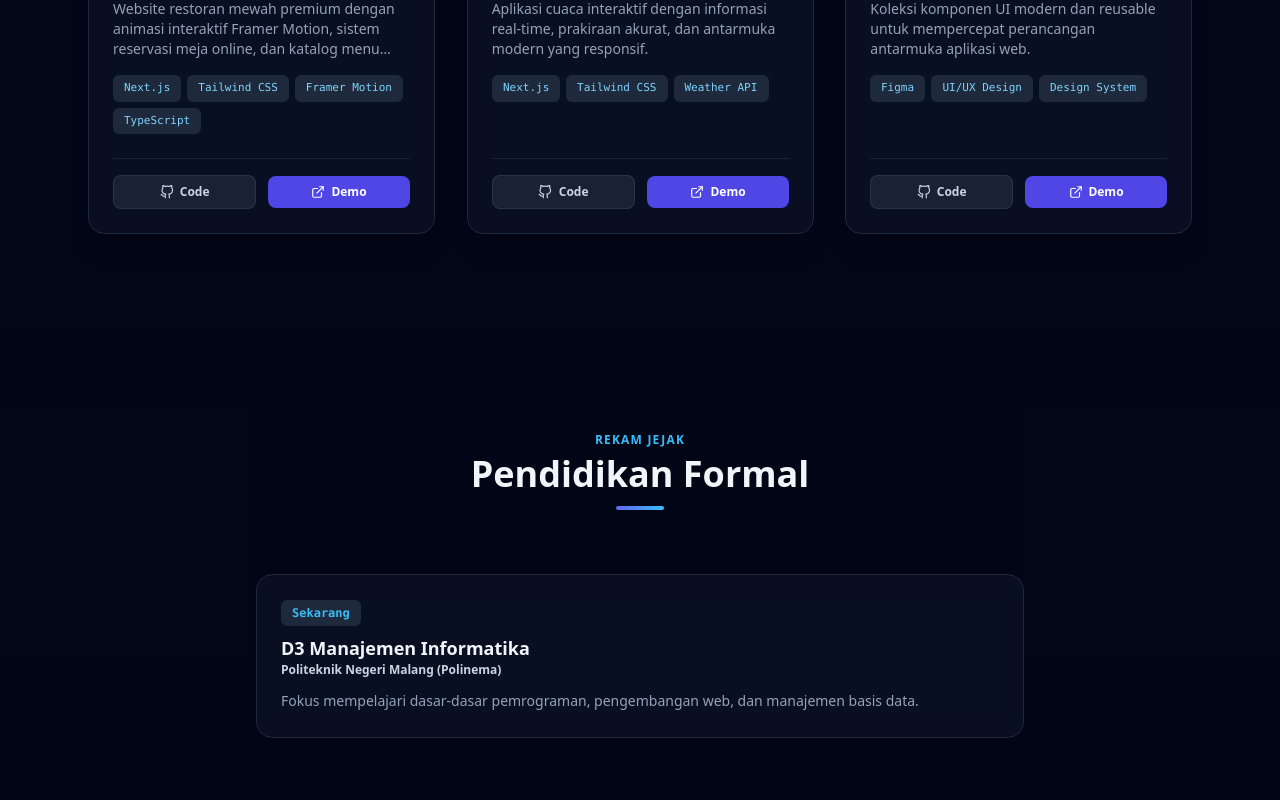
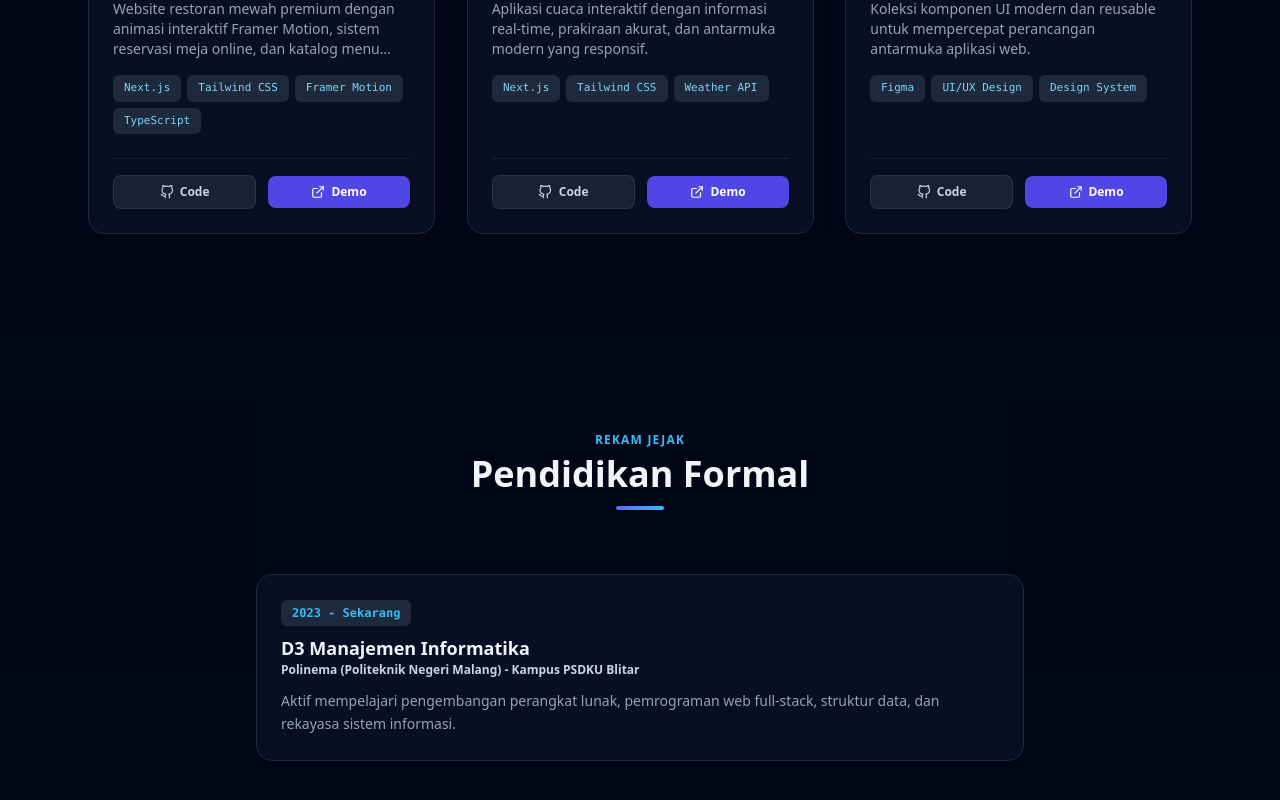
Before and after one commit to NurAlfanNova22/alfan-portofolio, a Next.js app: page / in a window 1280 px wide. Shown: the part 1884-2684 px from the top of the page. Built offline with nearby package versions, Linux system fonts and the light colour scheme.

Commit message:
feat: update project links to point to correct individual GitHub repos

```diff
--- a/src/components/ProjectModal.js
+++ b/src/components/ProjectModal.js
@@ -68,6 +68,17 @@ export const ProjectModal = ({ project, isOpen, onClose }) => {
                     </p>
                   </div>
 
+                  {project.features && (
+                    <div>
+                      <h4 className="text-sm font-bold text-slate-900 dark:text-slate-100 mb-2 uppercase tracking-wide">Fitur Utama</h4>
+                      <ul className="list-disc list-inside space-y-1 text-slate-600 dark:text-slate-400 text-sm leading-relaxed">
+                        {project.features.map((feature, i) => (
+                          <li key={i}>{feature}</li>
+                        ))}
+                      </ul>
+                    </div>
+                  )}
+
                   {project.challenges && (
                     <div>
                       <h4 className="text-sm font-bold text-slate-900 dark:text-slate-100 mb-2 uppercase tracking-wide">Tantangan</h4>
--- a/src/data/portfolioData.js
+++ b/src/data/portfolioData.js
@@ -39,16 +39,7 @@ export const portfolioData = {
       ]
     },
     {
-      category: "AI & Automation",
-      items: [
-        { name: "LLM Integration (OpenAI/Gemini)", level: "Proficient", percent: 85 },
-        { name: "Vercel AI SDK", level: "Proficient", percent: 85 },
-        { name: "Prompt Engineering", level: "Advanced", percent: 90 },
-        { name: "AI-Augmented Development", level: "Advanced", percent: 90 }
-      ]
-    },
-    {
-      category: "Tools & Deployment",
+      category: "Tools & Others",
       items: [
         { name: "Git & GitHub", level: "Proficient", percent: 90 },
         { name: "Vercel / Cloud Hosting", level: "Proficient", percent: 85 }
@@ -64,10 +55,16 @@ export const portfolioData = {
       longDescription: "Membangun platform e-commerce skala penuh yang berfokus pada performa dan pengalaman pengguna. Proyek ini menangani manajemen inventaris yang kompleks, integrasi pembayaran, dan dashboard admin yang intuitif.",
       challenges: "Salah satu tantangan utama adalah mengoptimalkan rendering gambar produk yang banyak tanpa mengorbankan kecepatan LCP (Largest Contentful Paint).",
       solutions: "Saya menggunakan fitur optimasi gambar dari Next.js dan implementasi caching di sisi server untuk mempercepat pengambilan data produk.",
+      features: [
+        "Katalog produk lengkap dengan sistem pencarian & filter kategori dinamis",
+        "Keranjang belanja (Shopping Cart) interaktif dengan perhitungan total otomatis",
+        "Simulasi checkout pembayaran aman dengan validasi pesanan",
+        "Panel admin manajemen produk & ringkasan penjualan real-time"
+      ],
       techStack: ["Next.js", "Tailwind CSS", "Node.js", "MongoDB"],
       image: "https://images.unsplash.com/photo-1460925895917-afdab827c52f?w=800&auto=format&fit=crop&q=60",
-      demoUrl: "https://github.com",
-      githubUrl: "https://github.com",
+      demoUrl: "https://github.com/NurAlfanNova22/ecommerce-tech-store",
+      githubUrl: "https://github.com/NurAlfanNova22/ecommerce-tech-store",
       featured: true
     },
     {
@@ -75,10 +72,19 @@ export const portfolioData = {
       title: "Task & Workspace Manager",
       category: "Web App",
       description: "Aplikasi produktivitas berbasis Kanban board dengan drag-and-drop tugas, filter prioritas, dan status realtime.",
+      longDescription: "Aplikasi manajemen tugas kolaboratif yang dirancang untuk mengorganisasi alur kerja tim maupun individu dengan efisien melalui papan Kanban interaktif.",
+      challenges: "Mengimplementasikan interaksi drag-and-drop yang mulus dan sinkronisasi status tugas secara instan di berbagai kolom.",
+      solutions: "Memanfaatkan state management modern dan pustaka interaksi UI performa tinggi untuk memastikan transisi elemen bekerja tanpa jeda.",
+      features: [
+        "Papan Kanban interaktif dengan multi-kolom (To Do, In Progress, Done)",
+        "Sistem manajemen tugas lengkap dengan label prioritas & tenggat waktu",
+        "Fitur tambah, edit, dan hapus tugas secara instan",
+        "Penyimpanan lokal / state tersinkronisasi untuk akses cepat"
+      ],
       techStack: ["React.js", "Next.js", "Tailwind CSS", "Prisma"],
       image: "https://images.unsplash.com/photo-1507238691740-187a5b1d37b8?w=800&auto=format&fit=crop&q=60",
-      demoUrl: "https://github.com",
-      githubUrl: "https://github.com",
+      demoUrl: "https://github.com/NurAlfanNova22/task-workspace-manager",
+      githubUrl: "https://github.com/NurAlfanNova22/task-workspace-manager",
       featured: true
     },
     {
@@ -86,10 +92,19 @@ export const portfolioData = {
       title: "Personal Finance Dashboard",
       category: "Dashboard",
       description: "Dashboard interaktif pelacak pemasukan dan pengeluaran dengan grafik visualisasi dan ringkasan ekspor laporan.",
+      longDescription: "Dashboard keuangan pribadi yang membantu pengguna memantau arus kas, mengkategorikan pengeluaran bulanan, dan menganalisis kesehatan keuangan secara visual.",
+      challenges: "Menyajikan data keuangan yang kompleks ke dalam bentuk grafik interaktif yang mudah dipahami dalam sekali lihat.",
+      solutions: "Mengintegrasikan pustaka Chart.js dengan komponen reaktif Next.js untuk merender grafik tren pengeluaran dan pemasukan secara dinamis.",
+      features: [
+        "Grafik visualisasi arus kas bulanan & kategori pengeluaran",
+        "Pencatatan transaksi pemasukan dan pengeluaran secara cepat",
+        "Ringkasan saldo total dan kalkulasi otomatis",
+        "Riwayat transaksi lengkap dengan opsi filter tanggal"
+      ],
       techStack: ["Next.js", "Chart.js", "Tailwind CSS"],
       image: "https://images.unsplash.com/photo-1551288049-bebda4e38f71?w=800&auto=format&fit=crop&q=60",
-      demoUrl: "https://github.com",
-      githubUrl: "https://github.com",
+      demoUrl: "https://github.com/NurAlfanNova22/personal-finance-dashboard",
+      githubUrl: "https://github.com/NurAlfanNova22/personal-finance-dashboard",
       featured: true
     },
     {
@@ -100,10 +115,16 @@ export const portfolioData = {
       longDescription: "L'Émeraude adalah landing page restoran mewah yang dirancang dengan estetika tinggi. Menampilkan pengalaman visual yang imersif, transisi halaman mulus menggunakan Framer Motion, reservasi online yang responsif, serta galeri menu kuliner interaktif.",
       challenges: "Menghadirkan nuansa mewah dan elegan tanpa mengorbankan performa animasi dan kecepatan muat halaman di berbagai perangkat.",
       solutions: "Mengoptimalkan komponen modular Next.js dengan animasi berbasis Framer Motion yang ringan serta desain layout yang fully responsive.",
+      features: [
+        "Animasi transisi imersif menggunakan Framer Motion",
+        "Sistem form reservasi meja online interaktif dengan notifikasi sukses",
+        "Katalog menu kuliner digital dengan kategori & detail hidangan",
+        "Desain mewah responsif berstandar tinggi (High-End UI/UX)"
+      ],
       techStack: ["Next.js", "Tailwind CSS", "Framer Motion", "TypeScript"],
       image: "/images/restaurant.png",
       demoUrl: "https://lemeraude-culinary-landing.vercel.app/",
-      githubUrl: "https://github.com/NurAlfanNova22",
+      githubUrl: "https://github.com/NurAlfanNova22/lemeraude-culinary-landing",
       featured: true
     },
     {
@@ -111,6 +132,15 @@ export const portfolioData = {
       title: "SkyPulse",
       category: "Web App",
       description: "Aplikasi cuaca interaktif dengan informasi real-time, prakiraan akurat, dan antarmuka modern yang responsif.",
+      longDescription: "SkyPulse menyediakan pembaruan cuaca komprehensif termasuk suhu terkini, tingkat kelembapan, kecepatan angin, indeks UV, serta prakiraan cuaca beberapa hari ke depan dengan UI kaca (Glassmorphism) yang elegan.",
+      challenges: "Mengelola penanganan error API eksternal dan menampilkan fallback data yang informatif saat koneksi atau pencarian kota tidak ditemukan.",
+      solutions: "Menerapkan manajemen state asynchronous yang kokoh dengan indikator loading dan penanganan exception yang ramah pengguna.",
+      features: [
+        "Pencarian kota global untuk data cuaca real-time",
+        "Informasi detail (Suhu, Kelembapan, Angin, Tekanan Udara, UV)",
+        "Prakiraan cuaca harian & per jam yang akurat",
+        "Antarmuka responsif modern dengan tema dinamis"
+      ],
       techStack: ["Next.js", "Tailwind CSS", "Weather API"],
       image: "/images/skypulse.png",
       demoUrl: "https://skypulse-five-topaz.vercel.app/",
@@ -122,10 +152,19 @@ export const portfolioData = {
       title: "Design System & UI Kit",
       category: "UI/UX",
       description: "Koleksi komponen UI modern dan reusable untuk mempercepat perancangan antarmuka aplikasi web.",
+      longDescription: "Design System & UI Kit komprehensif yang dirancang untuk konsistensi produk digital, mencakup panduan warna tipografi, tombol interaktif, kartu, form input, dan komponen navigasi.",
+      challenges: "Memastikan standarisasi komponen dapat beradaptasi secara fleksibel pada berbagai kebutuhan layout aplikasi.",
+      solutions: "Menyusun struktur hierarki komponen yang modular dan terdokumentasi rapi dengan prinsip atomic design.",
+      features: [
+        "Panduan warna (Color Palette) & tipografi terstandarisasi",
+        "Koleksi komponen reusable (Button, Card, Modal, Form Elements)",
+        "Dokumentasi penggunaan dan varian state komponen",
+        "Optimasi alur kerja desain untuk efisiensi tim"
+      ],
       techStack: ["Figma", "UI/UX Design", "Design System"],
       image: "https://images.unsplash.com/photo-1581291518857-4e27b48ff24e?w=800&auto=format&fit=crop&q=60",
-      demoUrl: "https://github.com",
-      githubUrl: "https://github.com",
+      demoUrl: "https://github.com/NurAlfanNova22/design-system-ui-kit",
+      githubUrl: "https://github.com/NurAlfanNova22/design-system-ui-kit",
       featured: false
     }
   ],
@@ -133,9 +172,9 @@ export const portfolioData = {
   education: [
     {
       degree: "D3 Manajemen Informatika",
-      institution: "Politeknik Negeri Malang (Polinema)",
-      period: "Sekarang",
-      description: "Fokus mempelajari dasar-dasar pemrograman, pengembangan web, dan manajemen basis data."
+      institution: "Polinema (Politeknik Negeri Malang) - Kampus PSDKU Blitar",
+      period: "2023 - Sekarang",
+      description: "Aktif mempelajari pengembangan perangkat lunak, pemrograman web full-stack, struktur data, dan rekayasa sistem informasi."
     }
   ]
 };
```
